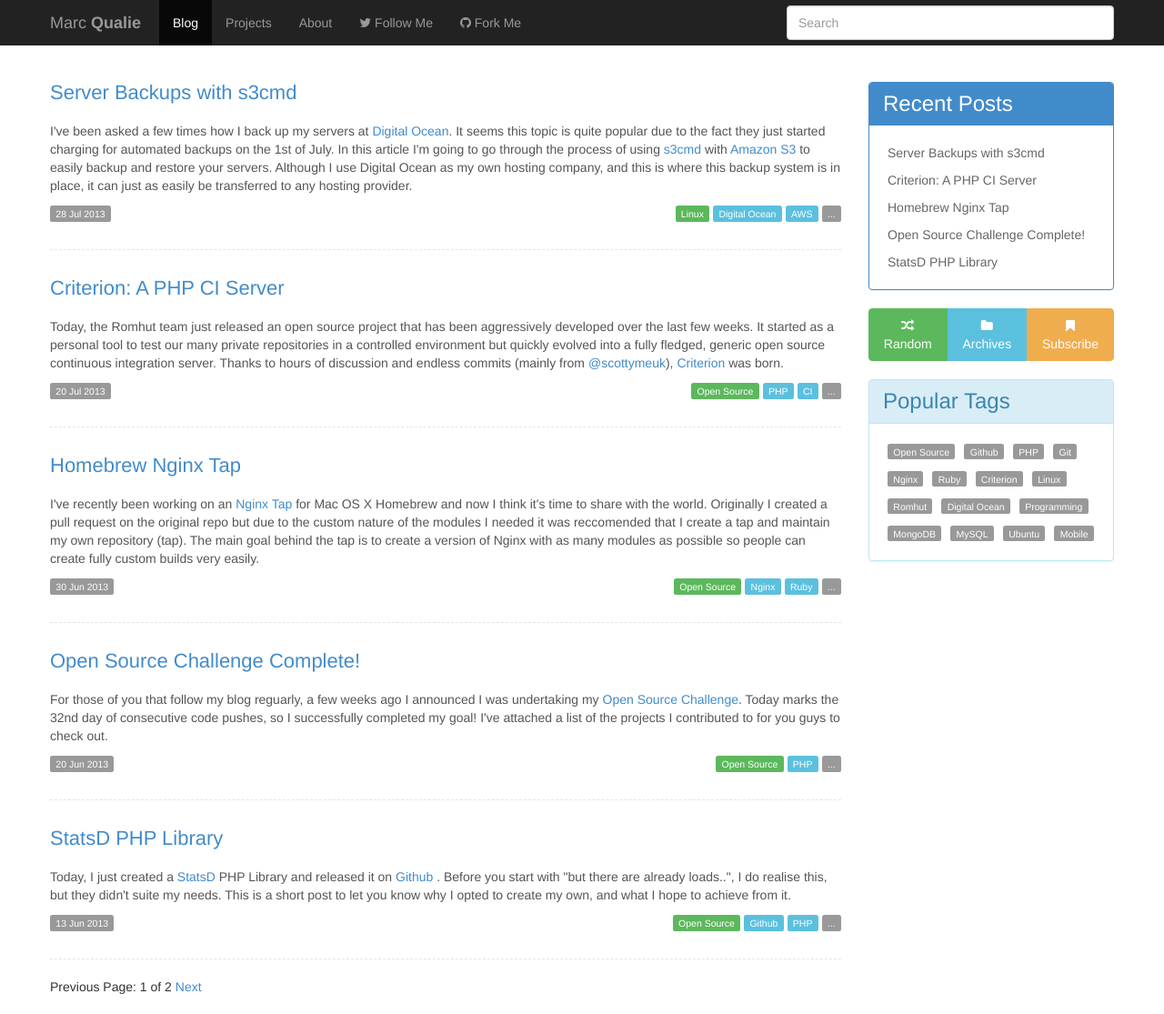
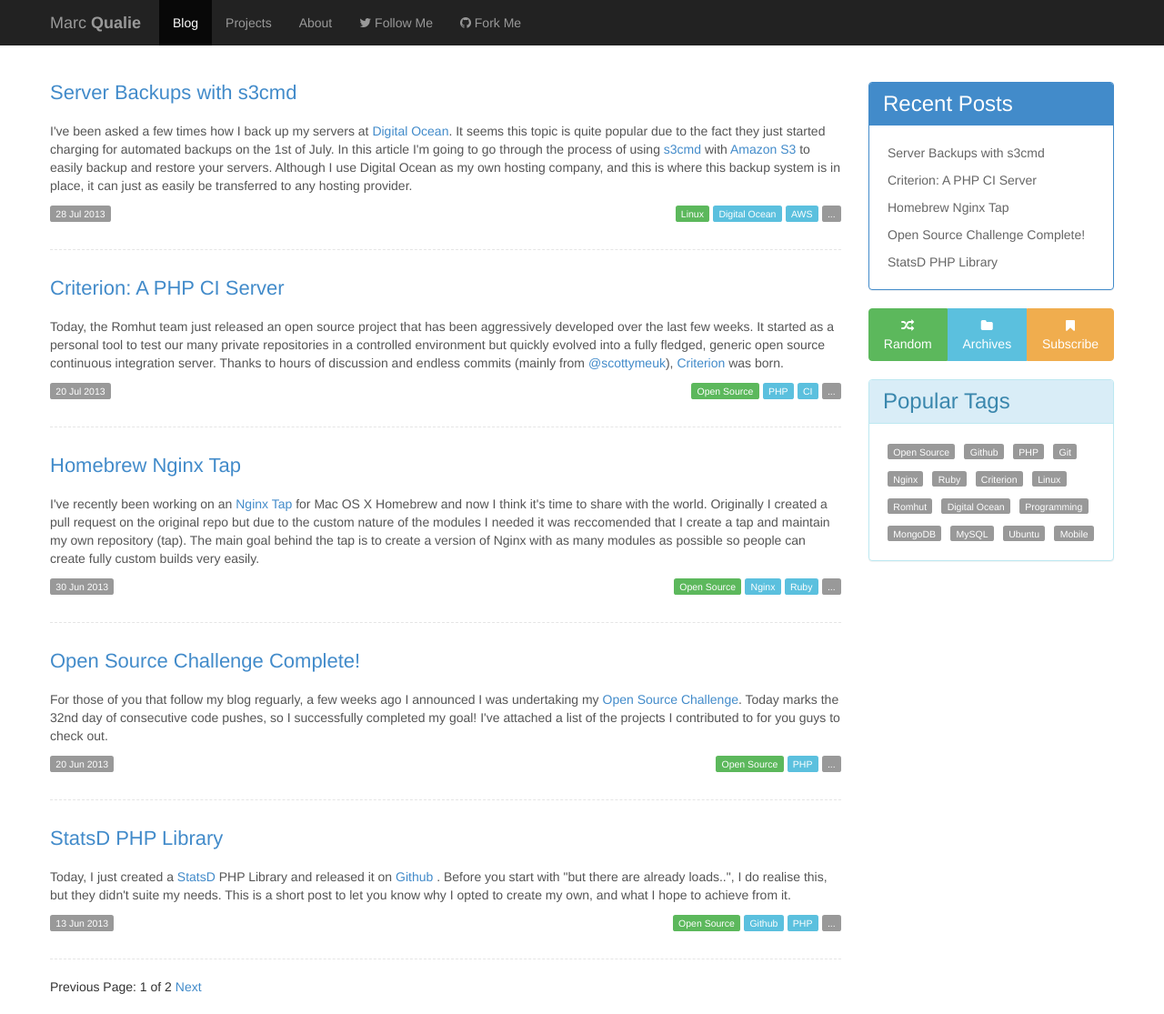
Before and after one commit to sdeering/marcqualie.com, a Jekyll site: the page built from index.html, in a window 1280 px wide and 1115 px high. Shown: the whole window at 91% size. Built offline with Jekyll 4.4.1, drawn with Linux system fonts in a browser that asks for light colours; Markdown is read by kramdown in place of the engine named in the settings; the list of posts is cut into pages by our own code.

Commit message:
Removed search bar

```diff
--- a/_layouts/default.html
+++ b/_layouts/default.html
@@ -32,12 +32,6 @@
                 <li><a href="https://twitter.com/marcqualie" title="Follow Marc Qualie on Twitter" target="_blank"><span class="icon-twitter"></span> Follow Me</a></li>
                 <li><a href="https://github.com/marcqualie" title="Fork Marc Qualie on Github" target="_blank"><span class="icon-github"></span> Fork Me</a></li>
             </ul>
-            <form class="navbar-form pull-right" action="/search/">
-                <input type="text" class="form-control global-search-box" name="q" placeholder="Search" autocomplete="off" value=""/>
-                <div class="search-results-instant">
-                    <ul class="results"></ul>
-                </div>
-            </form>
         </div>
     </div>
 </div>
```
